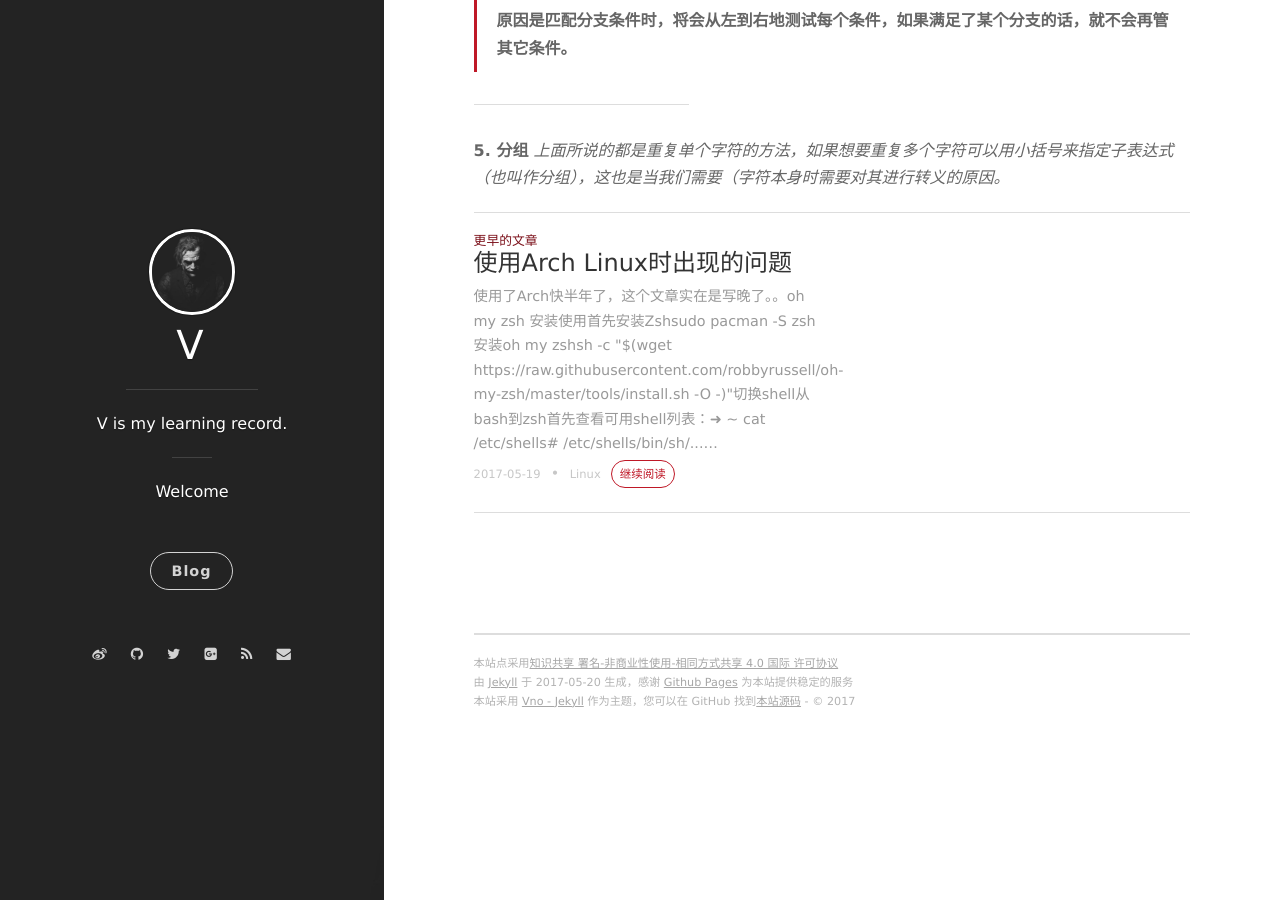
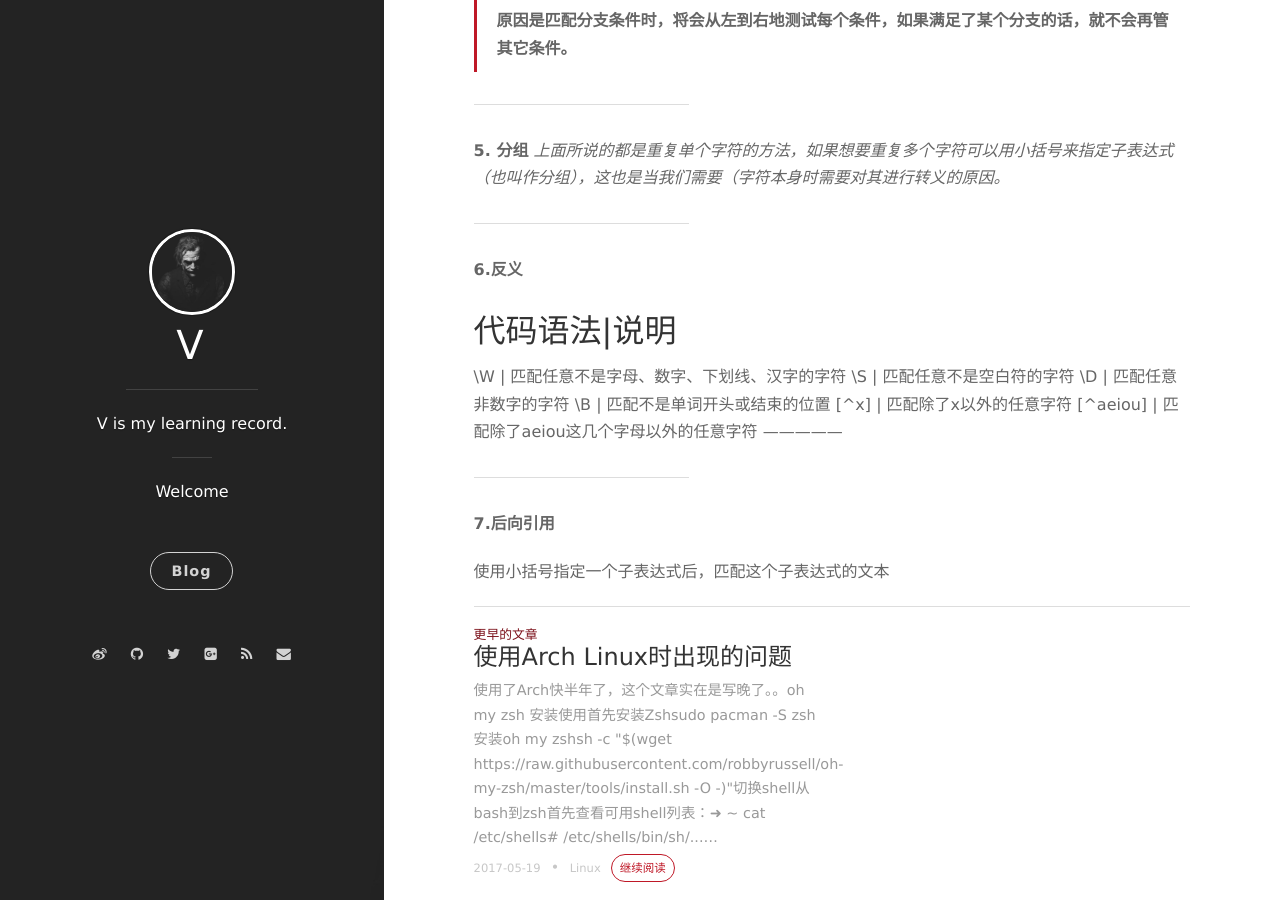
Before and after one commit to mrcwl/bryceyang.github.io, a Jekyll site: the page built from _posts/2017-05-20-正则表达式入门.markdown, in a window 1280 px wide and 900 px high, scrolled down 1552 px. Built offline with Jekyll 4.4.1, drawn with Linux system fonts in a browser that asks for light colours; nearby versions of some CDN libraries; comment, search, counter and statistics services are not loaded.

Commit message:
add content

```diff
--- a/_posts/2017-05-20-正则表达式入门.markdown
+++ b/_posts/2017-05-20-正则表达式入门.markdown
@@ -74,3 +74,24 @@ tag: Linux
 
 **5. 分组**
 *上面所说的都是重复单个字符的方法，如果想要重复多个字符可以用小括号来指定子表达式（也叫作分组），这也是当我们需要（字符本身时需要对其进行转义的原因。*
+
+* * *
+
+**6.反义**
+
+
+代码语法|说明
+---------------
+\W | 匹配任意不是字母、数字、下划线、汉字的字符
+\S | 匹配任意不是空白符的字符
+\D | 匹配任意非数字的字符
+\B | 匹配不是单词开头或结束的位置
+[^x] | 匹配除了x以外的任意字符
+[^aeiou] | 匹配除了aeiou这几个字母以外的任意字符
+---------------
+
+* * *
+
+**7.后向引用**
+
+使用小括号指定一个子表达式后，匹配这个子表达式的文本
```
